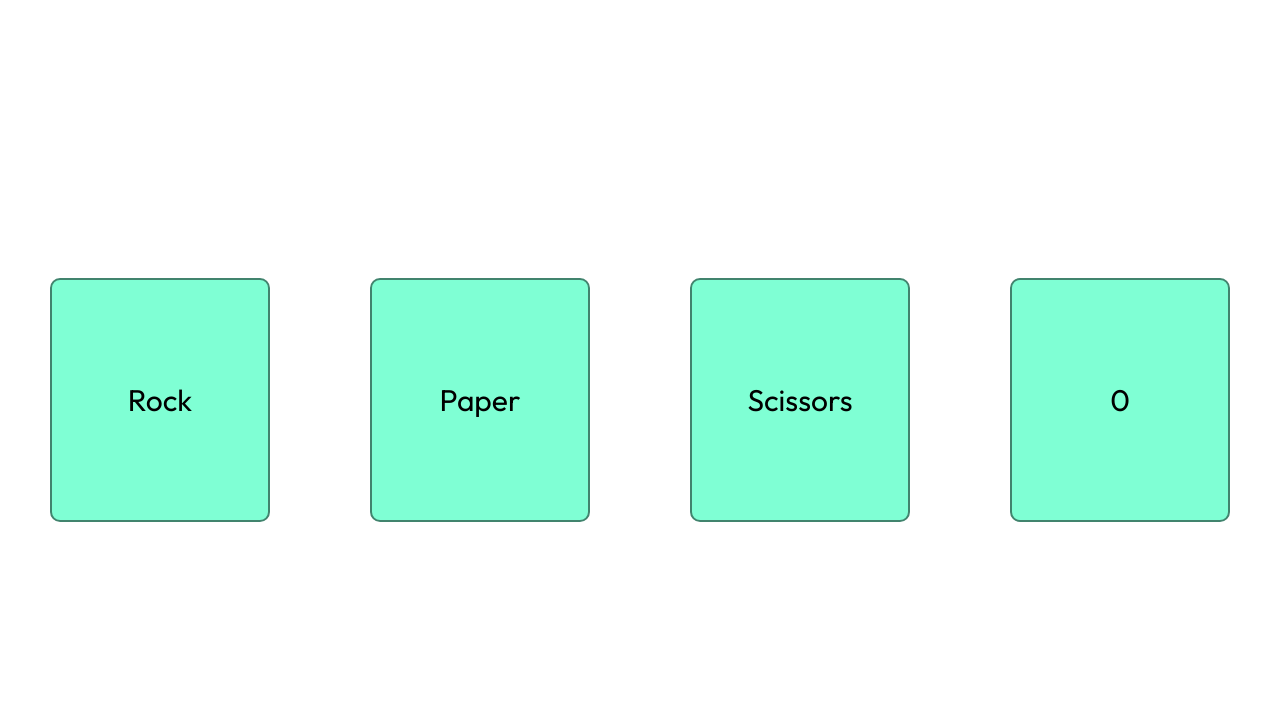
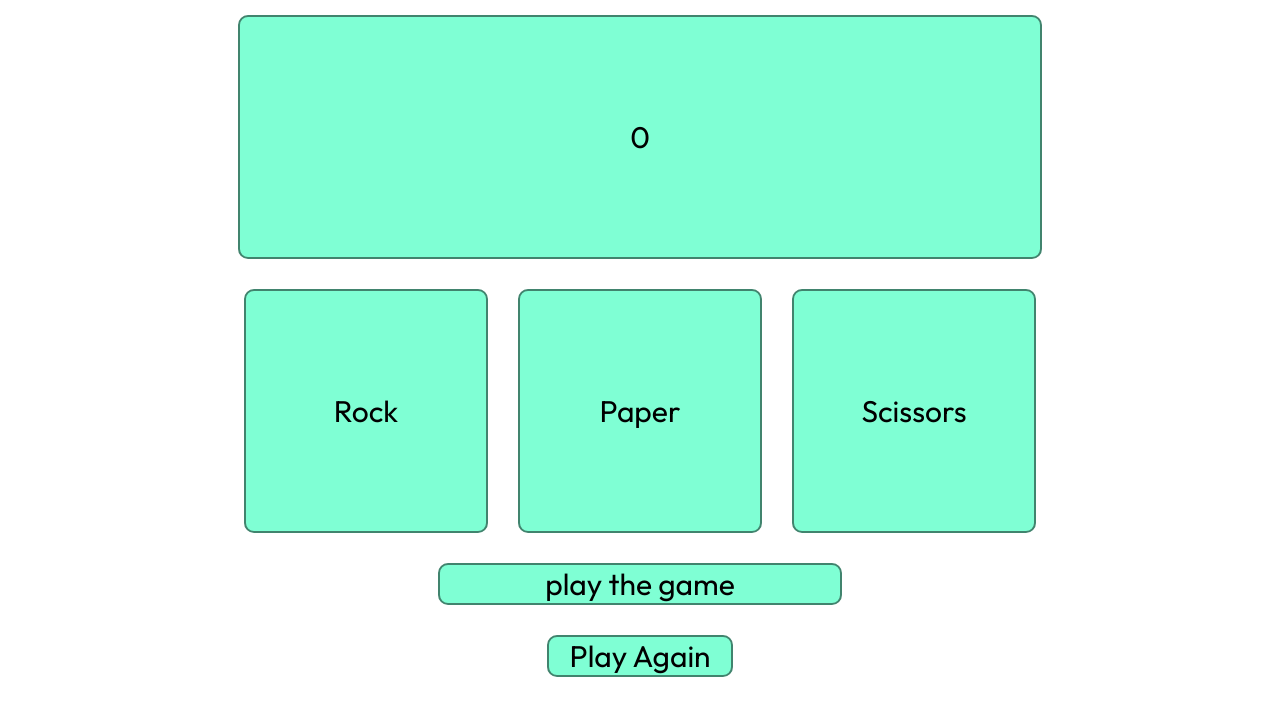
Before and after one commit to SandipR1710/rock_paper_scissors, a plain HTML site: page index.html in a window 1280 px wide. Drawn offline with Linux system fonts and the light colour scheme.

Commit message:
game done

```diff
--- a/index.html
+++ b/index.html
@@ -14,10 +14,22 @@
 </head>
 
 <body>
-    <div class="btn" id="rock">Rock</div>
-    <div class="btn" id="paper">Paper</div>
-    <div class="btn" id="scissors">Scissors</div>
-    <div class="score">0</div>
+    <div class="game">
+        <div class="top">
+            <div class="score">0</div>
+        </div>
+        <div class="mid">
+            <div class="btn" id="rock">Rock</div>
+            <div class="btn" id="paper">Paper</div>
+            <div class="btn" id="scissors">Scissors</div>
+        </div>
+        <div class="bottom">
+            <div class="btext">play the game</div>
+        </div>
+        <div class="lbtn">
+            <div class="pbtn">Play Again</div>
+        </div>
+    </div>
     <script type="text/javascript" src="javaScript.js"></script>
 </body>
 
--- a/javaScript.js
+++ b/javaScript.js
@@ -38,15 +38,17 @@ rock.addEventListener('click',function(e){
     playRound(playerSelection, computerSelection);
     count++;
     if(count===5){
-        setTimeout(function(){
+        const winner=document.querySelector('.btext');
         if(score>2){
-                alert('You won!');
+            winner.textContent='You win!';
         }
         else{
-                alert('You lose!');
+            winner.textContent='You Lose!';
         }
-            window.location.reload()
-          },200)
+        // setTimeout(function(){
+
+        //     window.location.reload()
+        //   },500)
     }
 });
 const paper=document.querySelector('#paper');
@@ -56,15 +58,17 @@ paper.addEventListener('click',function(e){
     playRound(playerSelection, computerSelection);
     count++;
     if(count==5){
-        setTimeout(function(){
+        const winner=document.querySelector('.btext');
         if(score>2){
-                alert('You won!');
+            winner.textContent='You win!';
         }
         else{
-                alert('You lose!');
+            winner.textContent='You Lose!';
         }
-            window.location.reload()
-          },200)
+        // setTimeout(function(){
+
+        //     window.location.reload()
+        //   },500)
     }
 });
 const Scissors=document.querySelector('#scissors');
@@ -74,14 +78,20 @@ Scissors.addEventListener('click',function(e){
     playRound(playerSelection, computerSelection);
     count++;
     if(count==5){
-        setTimeout(function(){
+        const winner=document.querySelector('.btext');
         if(score>2){
-                alert('You won!');
+            winner.textContent='You win!';
         }
         else{
-                alert('You lose!');
+            winner.textContent='You Lose!';
         }
-            window.location.reload()
-          },200)
+        // setTimeout(function(){
+
+        //     window.location.reload()
+        //   },500)
     }
 });
+const p=document.querySelector('.pbtn');
+p.addEventListener('click',function(e){
+    window.location.reload();
+});
--- a/style.css
+++ b/style.css
@@ -2,22 +2,56 @@
     margin: 0;
     padding: 0;
 }
-body{
+/* body{
     height: 100vh;
     display: flex;
     justify-content: center;
     align-items:center;
+} */
+.game{
+    display: flex;
+    flex-direction: column;
 }
-.btn,.score{
+.top{
+    display: flex;
+    justify-content: center;
+    align-items: center;
+}
+.mid{
+    display: flex;
+    justify-content: center;
+    align-items: center;
+}
+.score,.btn,.btext,.pbtn{
     font-family: 'Outfit', sans-serif;
     font-size: 30px;
-    margin:50px;
+    margin:15px;
     border: 2px solid rgb(65, 132, 110);
     border-radius:10px;
-    height:30vh;
-    width: 30vh;
     display: flex;
     align-items: center;
     justify-content:center ;
     background-color: aquamarine;
 }
+.pbtn{
+    padding:0 20px 0 20px;
+}
+.bottom,.lbtn{
+    display: flex;
+    justify-content: center;
+    align-items: center;
+}
+.btext{
+    width:50vh;
+    display: flex;
+    justify-content: center;
+    align-items: center;
+}
+.score{
+    height:30vh;
+    width: 100vh;
+}
+.btn{
+    height:30vh;
+    width: 30vh;
+}
```
Lines whose indentation alone changed are shown as unchanged.
